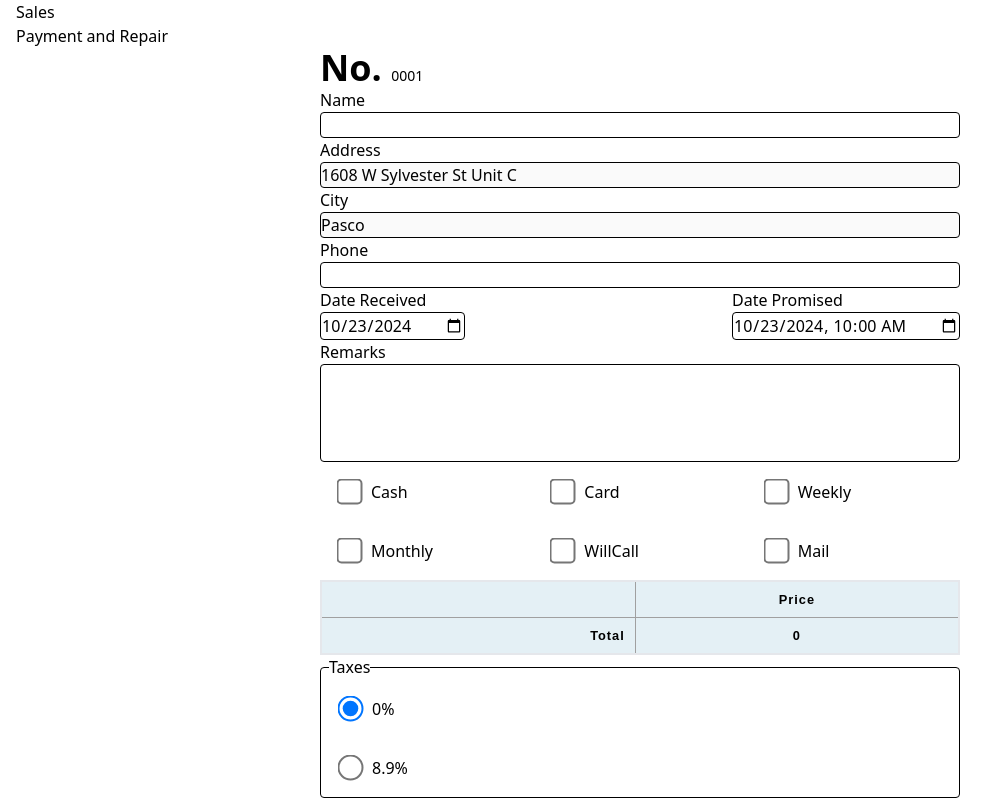
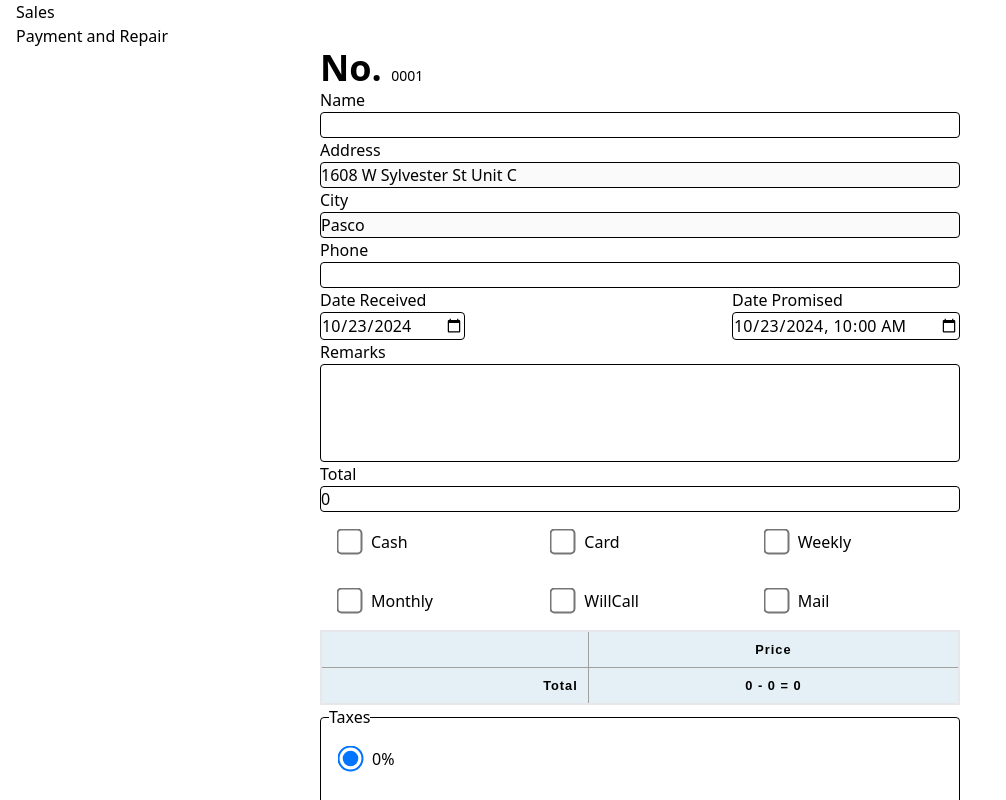
Before and after one commit to Joyeria-La-Perla/Receipts, a Next.js app: page /receipt/payment in a window 1280 px wide. Shown: the top 800 px of the page, without its empty margins (0-1006 px from the left). Built offline with nearby package versions, Linux system fonts and the light colour scheme.

Commit message:
00012 added total input under remarks

```diff
--- a/src/app/receipt/payment/page.tsx
+++ b/src/app/receipt/payment/page.tsx
@@ -24,6 +24,7 @@ interface FormData {
   willCallPrice: number;
   mailPrice: number;
   totalPrice: number;
+  total: number;
   taxes: string;
   typeOfPurchase: string;
   payment: string;
@@ -72,6 +73,7 @@ const Page = () => {
     willCallPrice: 0,
     mailPrice: 0,
     totalPrice: 0,
+    total: 0,
     taxes: "0",
     typeOfPurchase: "purchase",
     payment: "",
@@ -251,6 +253,17 @@ const Page = () => {
         ></textarea>
       </div>
 
+      <div>
+        <label htmlFor="total">Total</label>
+        <input
+          type="number"
+          name="total"
+          id="total"
+          value={formData.total}
+          onChange={handleChange}
+        />
+      </div>
+
       <div className="grid grid-cols-3">
         {["cash", "card", "weekly", "monthly", "willCall", "mail"].map(
           (name) => (
@@ -297,7 +310,10 @@ const Page = () => {
         <tfoot>
           <tr>
             <th scope="row">Total</th>
-            <td>{formData.totalPrice}</td>
+            <td>
+              {formData.total} - {formData.totalPrice} ={" "}
+              {formData.total - formData.totalPrice}
+            </td>
           </tr>
         </tfoot>
       </table>
```
